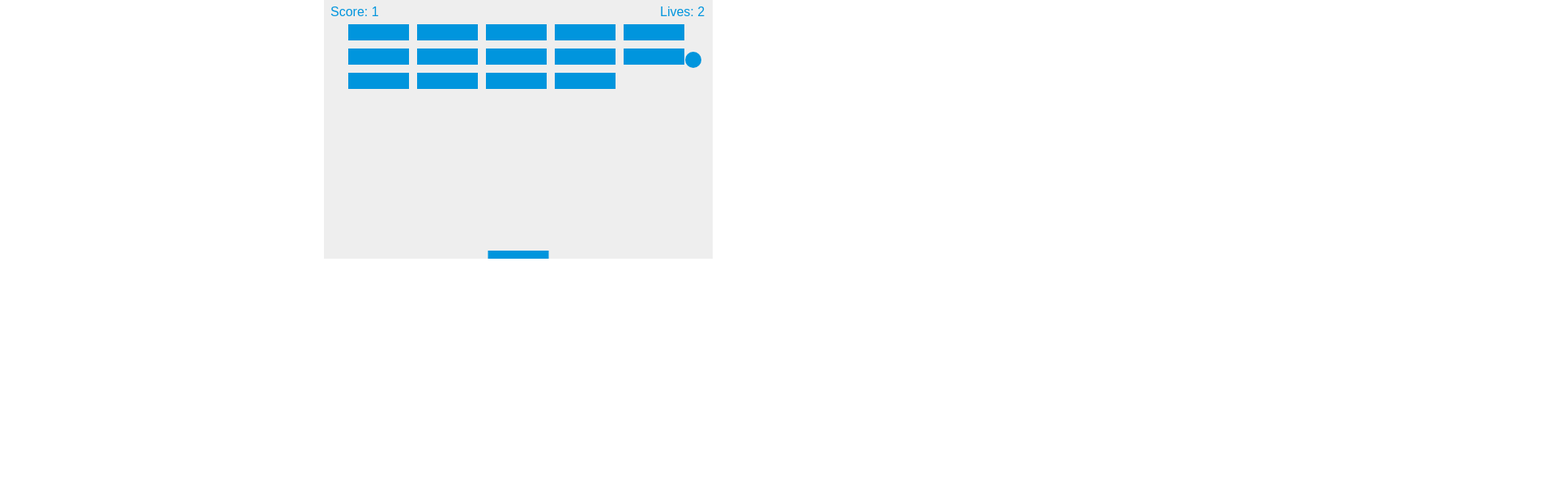
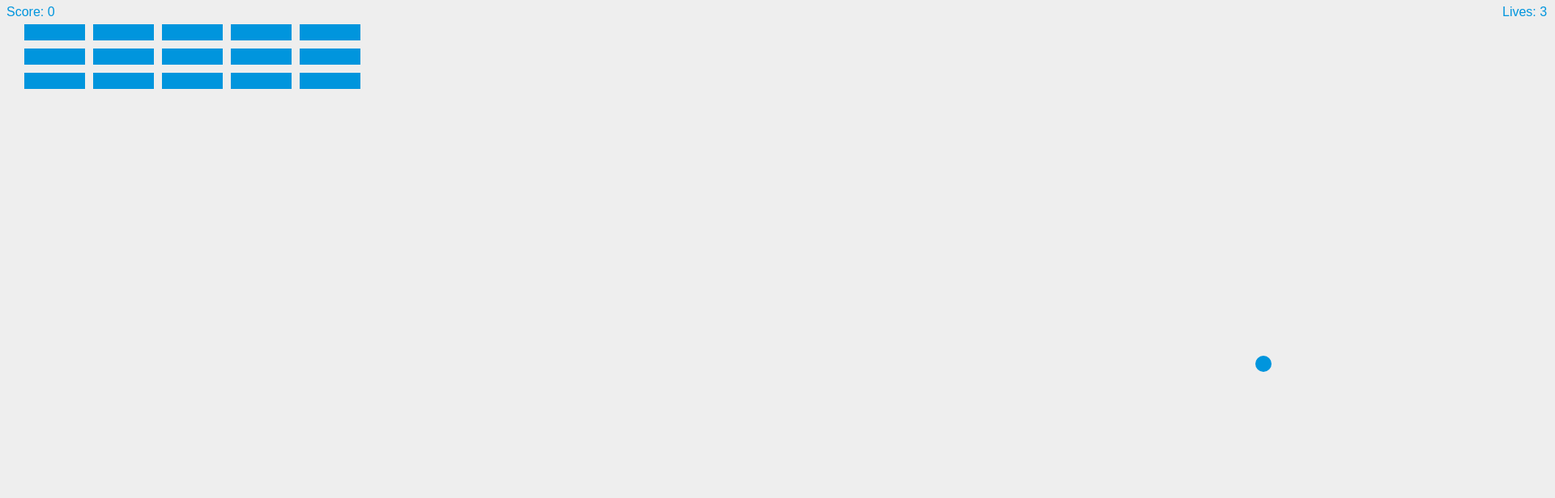
Before and after one commit to SaltysKing/HTMLArcade, a plain HTML site: page breakout.html in a window 1280 px wide. Shown: the top 616 px of the page at 81% size, 1920 px wide, since content can reach past the window. Drawn offline with Linux system fonts and the light colour scheme.

Commit message:
Update breakout.html

```diff
--- a/breakout.html
+++ b/breakout.html
@@ -6,7 +6,7 @@
 </head>
 <body>
 
-<canvas id="myCanvas" width="480" height="320"></canvas>
+<canvas id="myCanvas" width="1920" height="1080"></canvas>
 
 <script>
     var canvas = document.getElementById("myCanvas");
```
